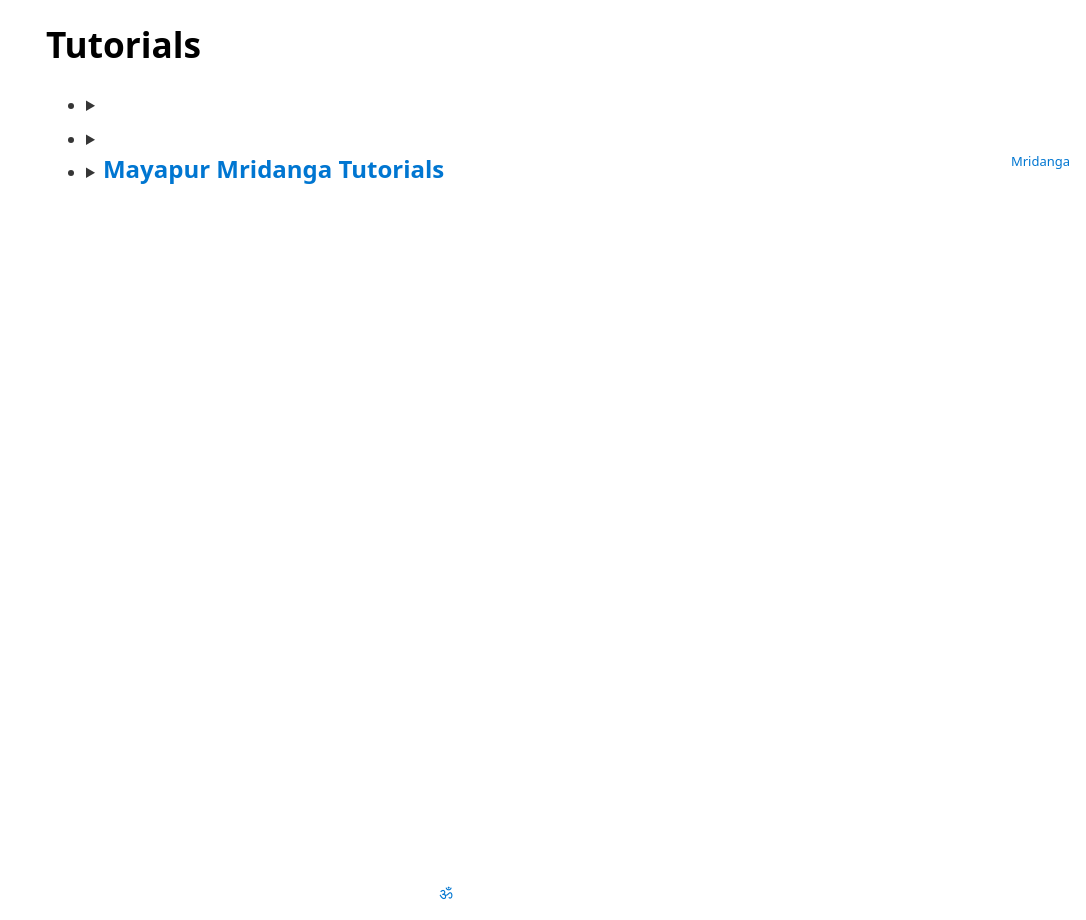
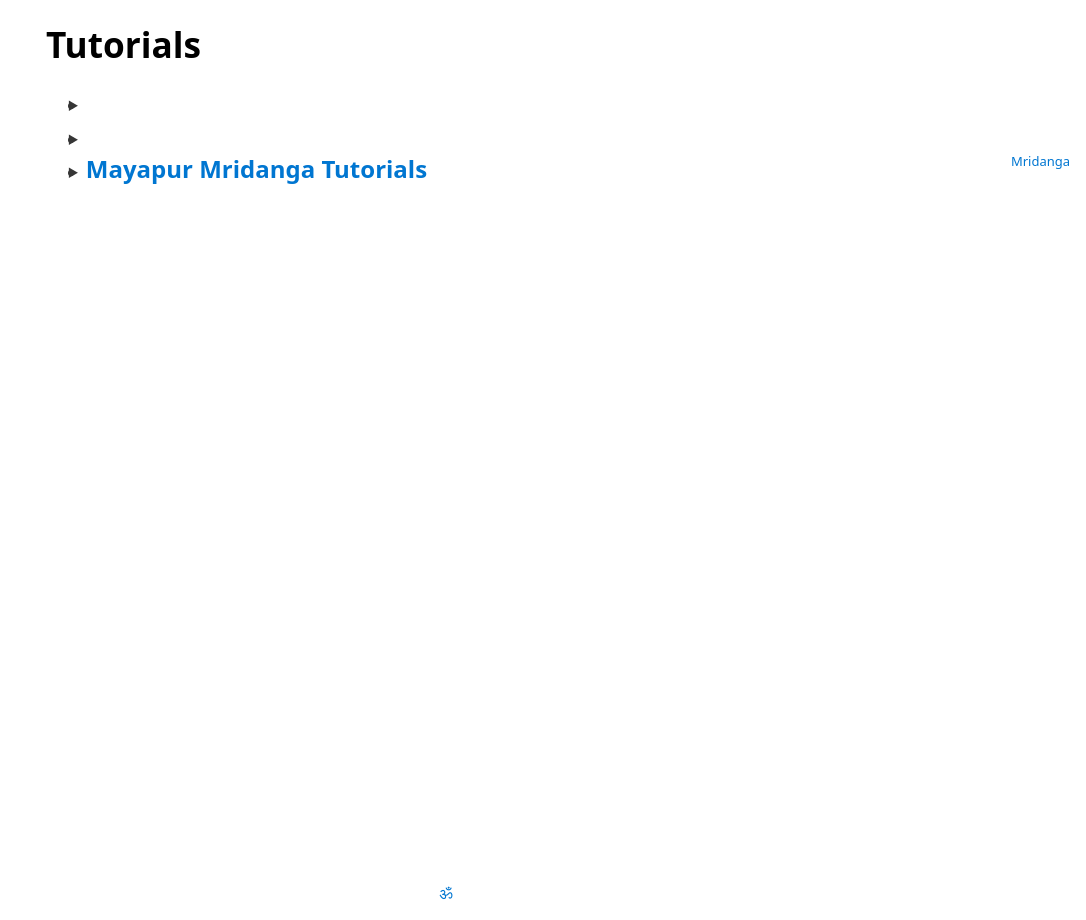
Before and after one commit to krishnized/mridang.am, a Jekyll site: the page built from index.md, in a window 1280 px wide. Shown: the whole page, without its empty margins (194-1280 px from the left). Built offline with Jekyll 4.4.1, drawn with Linux system fonts in a browser that asks for light colours.

Commit message:
Align section bullets

```diff
--- a/assets/main.css
+++ b/assets/main.css
@@ -91,10 +91,15 @@
   font-weight: bolder;
 }
 
-
+details summary {
+  margin-left: -2ex;
+}
 details summary h2 {
   display: inline;
   margin: 0;
+}
+details[open] summary {
+  margin-bottom: 1rem;
 }
 
 blockquote p {
```
